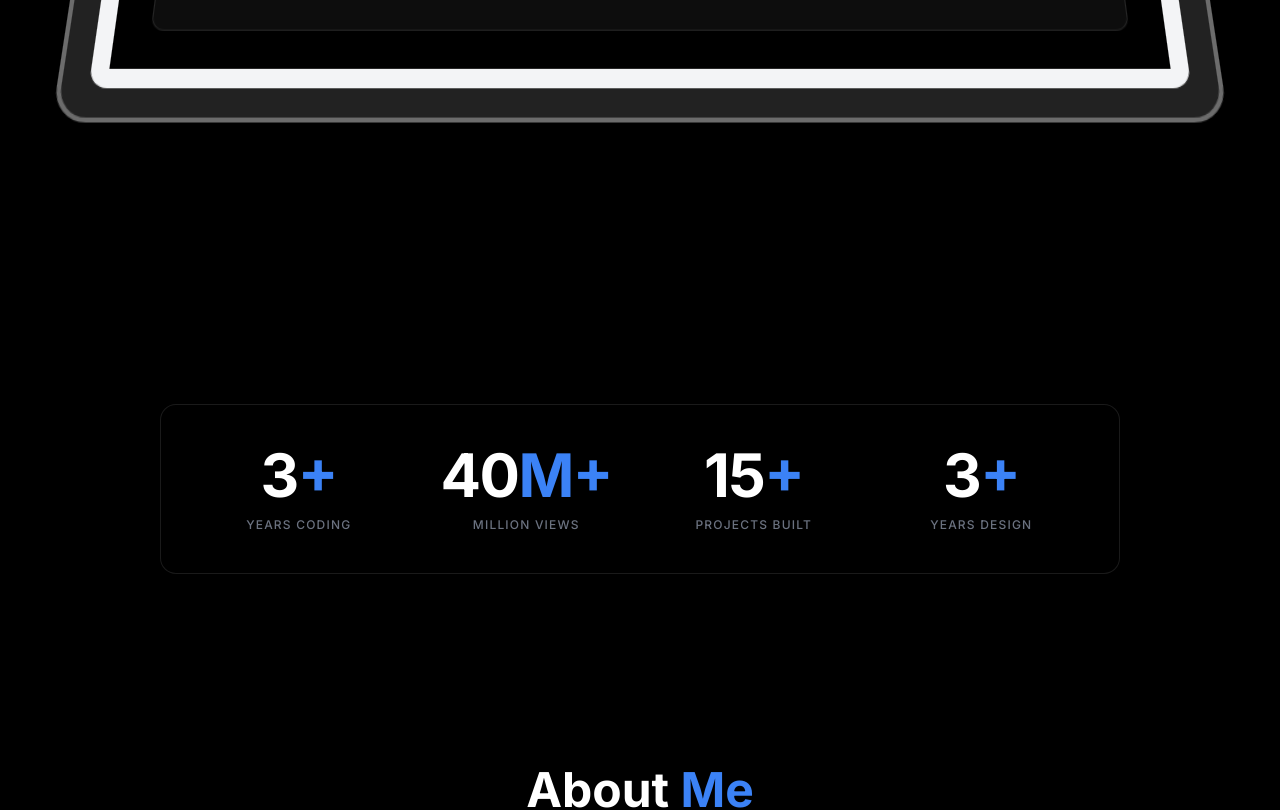
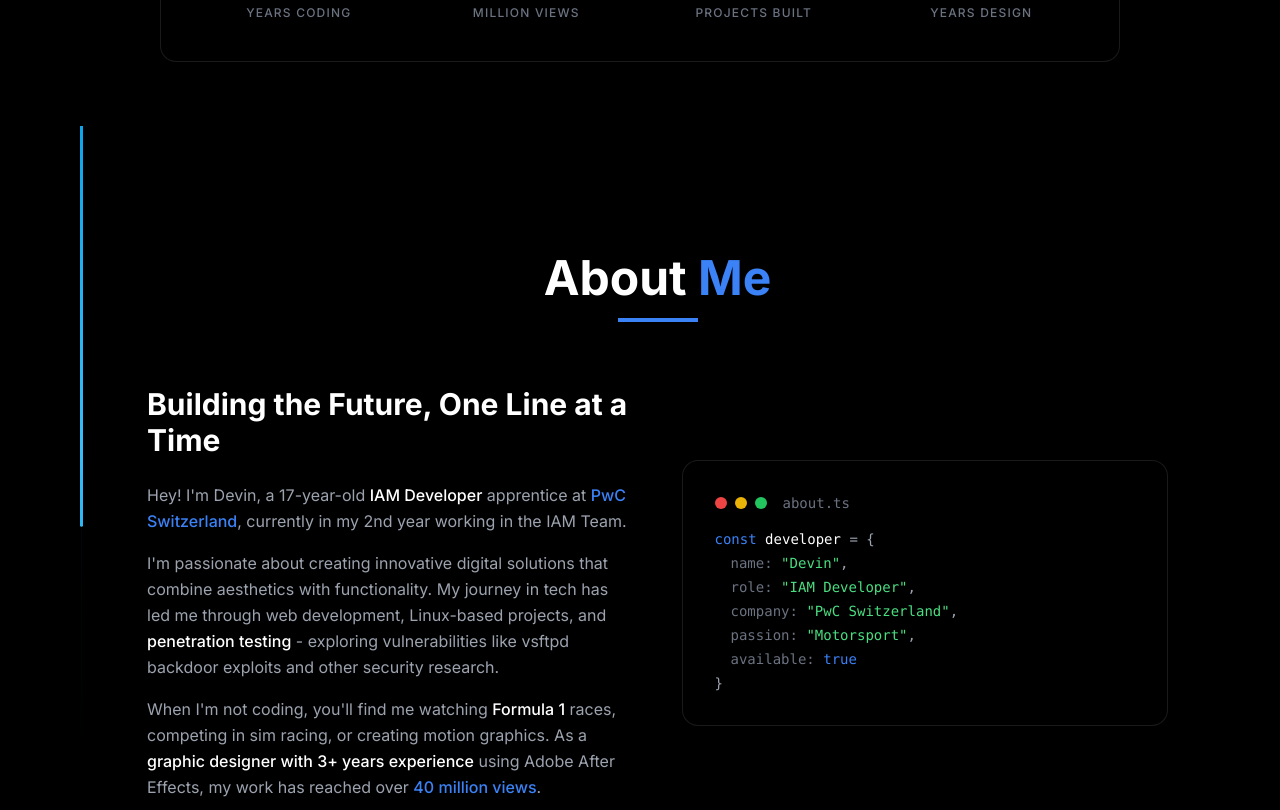
Before and after one commit to devin-voegele/portfolio, a Next.js app: page / in a window 1280 px wide. Shown: the part 1740-2550 px from the top of the page. Built offline with nearby package versions, Linux system fonts and the light colour scheme.

Commit message:
Add BackgroundBeams, reduce spacing, and add vertical scroll progress line

```diff
--- a/app/layout.tsx
+++ b/app/layout.tsx
@@ -6,6 +6,7 @@ import ScrollProgress from "@/components/ScrollProgress";
 import Terminal from "@/components/Terminal";
 import MouseFollower from "@/components/MouseFollower";
 import AIChatbot from "@/components/AIChatbot";
+import { BackgroundBeams } from "@/components/ui/background-beams";
 
 const inter = Inter({ subsets: ["latin"] });
 
@@ -30,6 +31,7 @@ export default function RootLayout({
         <AIChatbot />
         <main className="relative">
           {children}
+          <BackgroundBeams className="fixed inset-0 z-0 pointer-events-none opacity-50" />
         </main>
       </body>
     </html>
--- a/app/page.tsx
+++ b/app/page.tsx
@@ -5,6 +5,7 @@ import Projects from "@/components/Projects";
 import Skills from "@/components/Skills";
 import Contact from "@/components/Contact";
 import StatsCounter from "@/components/StatsCounter";
+import MovingLine from "@/components/ui/MovingLine";
 
 export default function Home() {
   return (
@@ -12,9 +13,11 @@ export default function Home() {
       <Hero />
       <HeroScroll />
       <StatsCounter />
-      <About />
-      <Projects />
-      <Skills />
+      <MovingLine>
+        <About />
+        <Projects />
+        <Skills />
+      </MovingLine>
       <Contact />
     </>
   );
--- a/components/HeroScroll.tsx
+++ b/components/HeroScroll.tsx
@@ -7,7 +7,7 @@ import { Code2, Shield, Palette, Zap } from 'lucide-react';
 
 export default function HeroScroll() {
   return (
-    <section className="bg-black">
+    <section className="bg-black -mt-32 md:-mt-48">
       <ContainerScroll
         titleComponent={
           <div className="flex flex-col items-center">
--- /dev/null
+++ b/components/ui/MovingLine.tsx
@@ -0,0 +1,93 @@
+'use client';
+
+import React, { useRef } from 'react';
+import { motion, useScroll, useTransform, useSpring } from 'framer-motion';
+
+interface MovingLineProps {
+  children: React.ReactNode;
+}
+
+export default function MovingLine({ children }: MovingLineProps) {
+  const ref = useRef<HTMLDivElement>(null);
+
+  const { scrollYProgress } = useScroll({
+    target: ref,
+    offset: ['start start', 'end end'],
+  });
+
+  const pathLengthValue = useTransform(scrollYProgress, [0, 1], [0, 1]);
+
+  const PATH = 'M0.5 0L0.5 100%';
+
+  return (
+    <div
+      className="max-w-6xl mx-auto flex flex-row items-start w-full px-4"
+      ref={ref}
+    >
+      {/* Vertical Line */}
+      <div className="hidden md:flex flex-shrink-0 mr-8 sticky top-20 h-screen">
+        <svg
+          width="3"
+          height="100%"
+          viewBox="0 0 3 800"
+          fill="none"
+          xmlns="http://www.w3.org/2000/svg"
+          className="h-[80vh]"
+          preserveAspectRatio="none"
+        >
+          {/* Background line */}
+          <path
+            d="M1.5 0L1.5 800"
+            stroke="url(#paint0_linear)"
+            strokeWidth="1"
+            strokeOpacity="0.2"
+          />
+          {/* Animated line */}
+          <motion.path
+            style={{
+              pathLength: useSpring(pathLengthValue, {
+                stiffness: 100,
+                damping: 30,
+              }),
+            }}
+            d="M1.5 0L1.5 800"
+            stroke="url(#paint1_linear)"
+            strokeWidth="3"
+            strokeLinecap="round"
+          />
+          <defs>
+            <linearGradient
+              id="paint0_linear"
+              x1="1.5"
+              y1="0"
+              x2="1.5"
+              y2="800"
+              gradientUnits="userSpaceOnUse"
+            >
+              <stop stopColor="#0EA5E9" stopOpacity="0" />
+              <stop offset="0.5" stopColor="#0EA5E9" stopOpacity="0.3" />
+              <stop offset="1" stopColor="#0EA5E9" stopOpacity="0" />
+            </linearGradient>
+            <linearGradient
+              id="paint1_linear"
+              x1="1.5"
+              y1="0"
+              x2="1.5"
+              y2="800"
+              gradientUnits="userSpaceOnUse"
+            >
+              <stop stopColor="#0EA5E9" />
+              <stop offset="0.5" stopColor="#38BDF8" />
+              <stop offset="1" stopColor="#0EA5E9" />
+            </linearGradient>
+          </defs>
+        </svg>
+      </div>
+
+      {/* Content */}
+      <div className="flex flex-col w-full">
+        {children}
+      </div>
+    </div>
+  );
+}
--- a/components/ui/container-scroll-animation.tsx
+++ b/components/ui/container-scroll-animation.tsx
@@ -36,11 +36,11 @@ export const ContainerScroll = ({
 
   return (
     <div
-      className="h-[60rem] md:h-[80rem] flex items-center justify-center relative p-2 md:p-20"
+      className="h-[50rem] md:h-[60rem] flex items-center justify-center relative p-2 md:p-10"
       ref={containerRef}
     >
       <div
-        className="py-10 md:py-40 w-full relative"
+        className="py-6 md:py-20 w-full relative"
         style={{
           perspective: "1000px",
         }}
```
